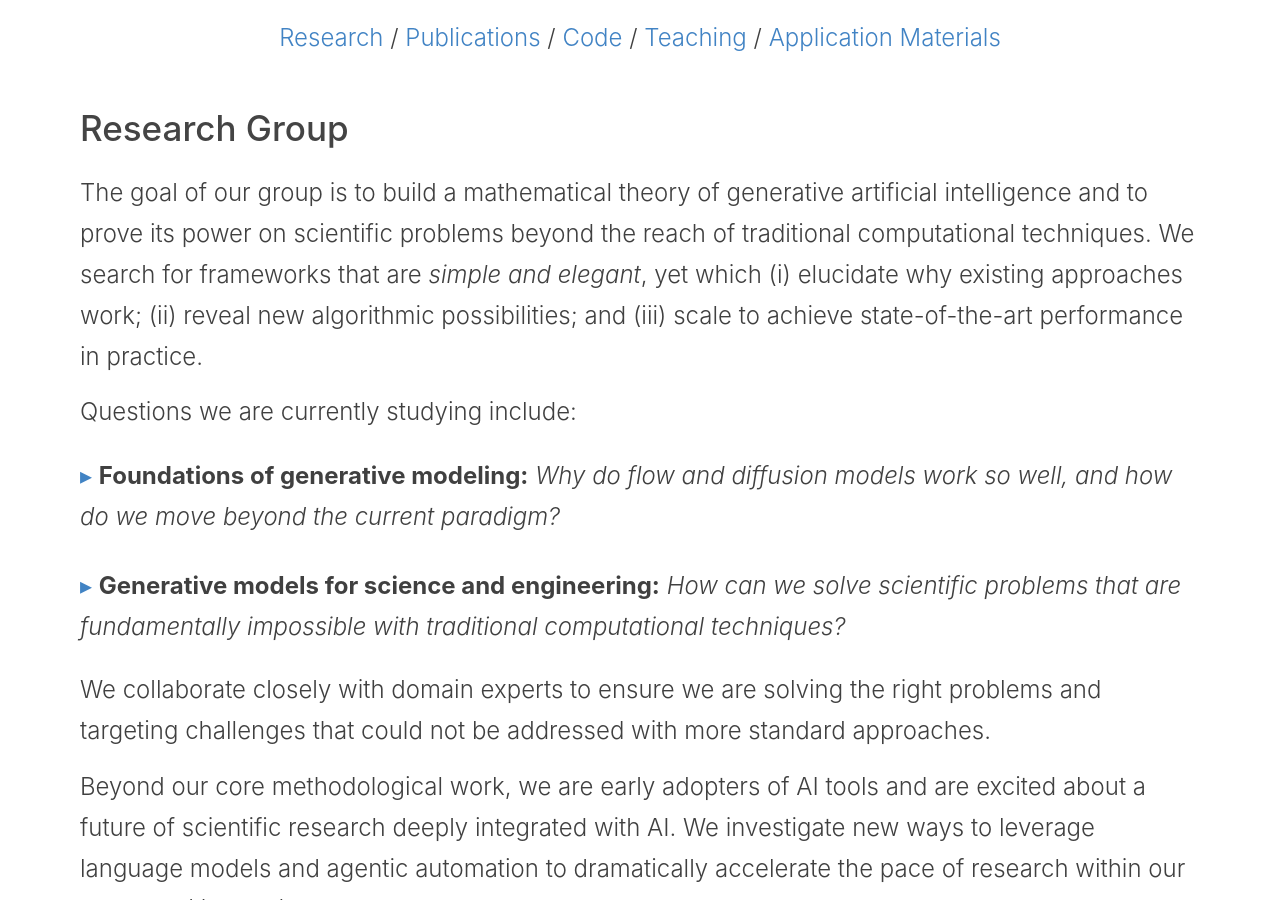
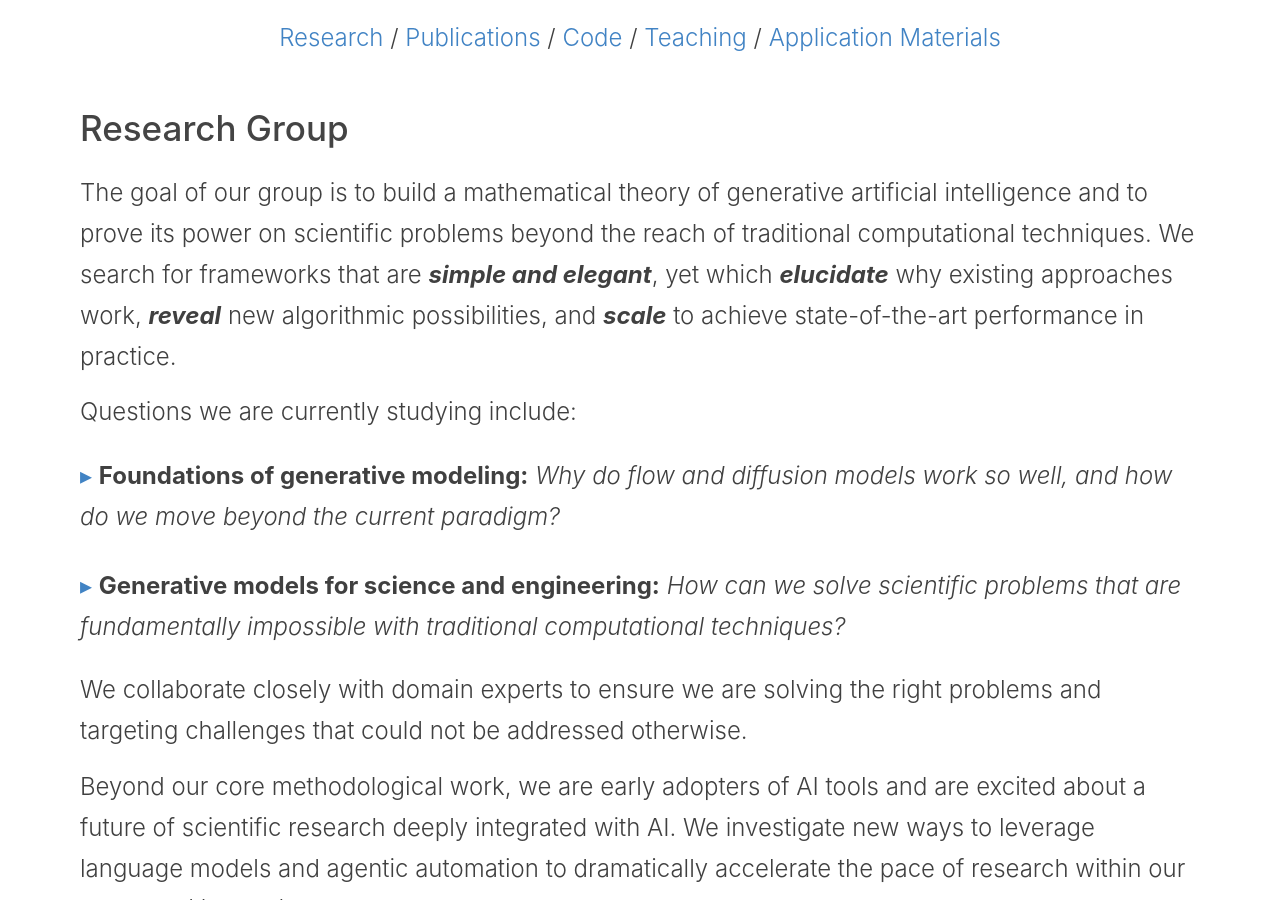
Before and after one commit to nmboffi/nmboffi.github.io, a Jekyll site: the page built from index.md, in a window 1280 px wide and 900 px high, scrolled down 615 px. Built offline with Jekyll 4.4.1, drawn with Linux system fonts in a browser that asks for light colours; the list of posts is cut into pages by our own code.

Commit message:
formatting

```diff
--- a/_includes/research-section.html
+++ b/_includes/research-section.html
@@ -1,6 +1,6 @@
 <h2 id="research" style="margin-top: 2.5rem;">Research Group</h2>
 
-<p>The goal of our group is to build a mathematical theory of generative artificial intelligence and to prove its power on scientific problems beyond the reach of traditional computational techniques. We search for frameworks that are <em>simple and elegant</em>, yet which (i) elucidate why existing approaches work; (ii) reveal new algorithmic possibilities; and (iii) scale to achieve state-of-the-art performance in practice.</p>
+<p>The goal of our group is to build a mathematical theory of generative artificial intelligence and to prove its power on scientific problems beyond the reach of traditional computational techniques. We search for frameworks that are <strong><em>simple and elegant</em></strong>, yet which <strong><em>elucidate</em></strong> why existing approaches work, <strong><em>reveal</em></strong> new algorithmic possibilities, and <strong><em>scale</em></strong> to achieve state-of-the-art performance in practice.</p>
 
 <p>Questions we are currently studying include:</p>
 
@@ -9,8 +9,8 @@
   <div class="research-details-content">
     <p>In this direction, we have developed:</p>
     <ul>
-      <li><em>Stochastic interpolants</em>, a mathematical framework that unifies and underlies modern flow and diffusion models</li>
-      <li><em>Flow maps</em>, a theory of accelerated generative models that explains and extends consistency models</li>
+      <li><strong><em>Stochastic interpolants</em></strong>, a mathematical framework that unifies and underlies modern flow and diffusion models</li>
+      <li><strong><em>Flow maps</em></strong>, a theory of accelerated generative models that explains and extends consistency models</li>
     </ul>
     <p>Current topics of interest include controlled generation, fine-tuning, inference-time guidance, accelerated sampling, and discrete generation.</p>
   </div>
@@ -19,17 +19,17 @@
 <details class="research-details">
   <summary><strong>Generative models for science and engineering:</strong> <em>How can we solve scientific problems that are fundamentally impossible with traditional computational techniques?</em></summary>
   <div class="research-details-content">
-    <p>We pursue applications in physics, chemistry, biology vision, and robotics. In this direction, we have developed:</p>
+    <p>We pursue applications in physics, chemistry, biology, vision, and robotics. In this direction, we have developed:</p>
     <ul>
-      <li>Methods for <em>entropy production estimation</em> in non-equilibrium systems that scale to tens of thousands of dimensions</li>
-      <li>A <em>critical analysis of generative policies</em> in robotic control, showing they work for different reasons than commonly understood</li>
-      <li><em>Methods for accelerated generative modeling over geometric data</em>, combining flow maps with Riemannian geometry for scientific applications including proteins and molecules</li>
+      <li>Methods for <strong><em>entropy production estimation</em></strong> in non-equilibrium systems that scale to tens of thousands of dimensions</li>
+      <li>A <strong><em>critical analysis of generative policies</em></strong> in robotic control, showing they work for different reasons than commonly understood</li>
+      <li>Methods for <strong><em>accelerated generative modeling over geometric data</em></strong>, combining flow maps with Riemannian geometry for scientific applications including proteins and molecules</li>
     </ul>
     <p>Current topics of interest include 3D shape generation, molecular sampling, scientific inverse problems, and rare event estimation in complex dynamical systems.</p>
   </div>
 </details>
 
-<p>We collaborate closely with domain experts to ensure we are solving the right problems and targeting challenges that could not be addressed with more standard approaches.</p>
+<p>We collaborate closely with domain experts to ensure we are solving the right problems and targeting challenges that could not be addressed otherwise.</p>
 
 <p>Beyond our core methodological work, we are early adopters of AI tools and are excited about a future of scientific research deeply integrated with AI. We investigate new ways to leverage language models and agentic automation to dramatically accelerate the pace of research within our group and beyond.</p>
 
```
